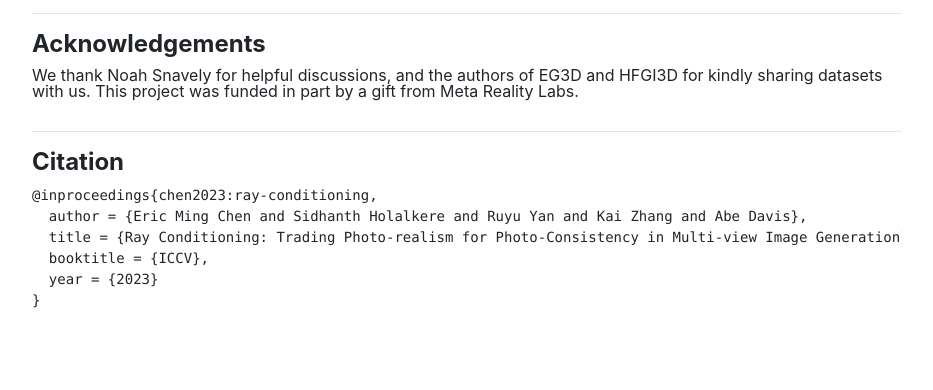
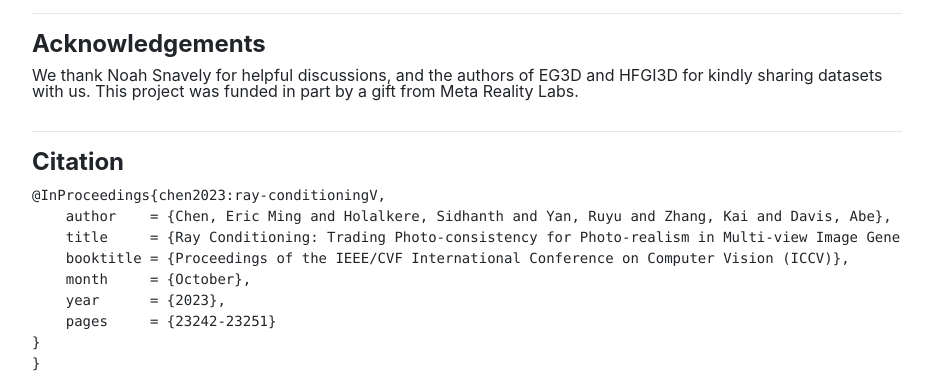
Before and after one commit to ray-cond/ray-cond.github.io, a plain HTML site: page index.html in a window 1280 px wide. Shown: the part 4499-4889 px from the top of the page, without its empty margins (173-1106 px from the left). Before the commit the page ends 4826 px from the top, so only its background shows below. Drawn offline with nearby package versions, Linux system fonts and the light colour scheme; some icons are missing.

Commit message:
Update index.html citation

```diff
--- a/index.html
+++ b/index.html
@@ -315,11 +315,14 @@
         <div class='row'>
             <div class='col-md-12 col-sm-12 col-xs-12'>
                 <p class='h4 font-weight-bold '>Citation</p>
-                <pre><code>@inproceedings{chen2023:ray-conditioning,
-  author = {Eric Ming Chen and Sidhanth Holalkere and Ruyu Yan and Kai Zhang and Abe Davis},
-  title = {Ray Conditioning: Trading Photo-realism for Photo-Consistency in Multi-view Image Generation},
-  booktitle = {ICCV},
-  year = {2023}
+                <pre><code>@InProceedings{chen2023:ray-conditioningV,
+    author    = {Chen, Eric Ming and Holalkere, Sidhanth and Yan, Ruyu and Zhang, Kai and Davis, Abe},
+    title     = {Ray Conditioning: Trading Photo-consistency for Photo-realism in Multi-view Image Generation},
+    booktitle = {Proceedings of the IEEE/CVF International Conference on Computer Vision (ICCV)},
+    month     = {October},
+    year      = {2023},
+    pages     = {23242-23251}
+}
 }</code></pre>
             </div>
         </div>
```
